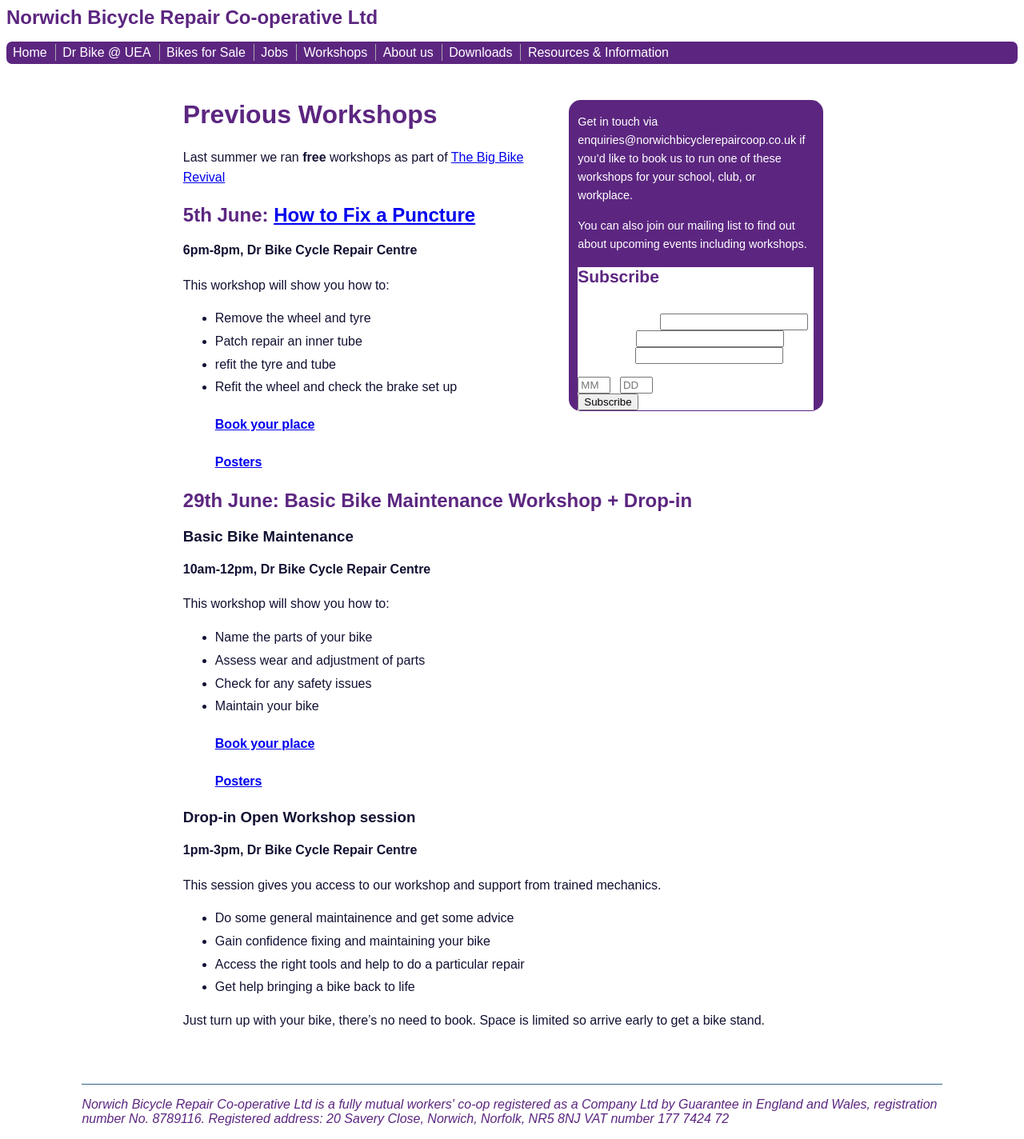
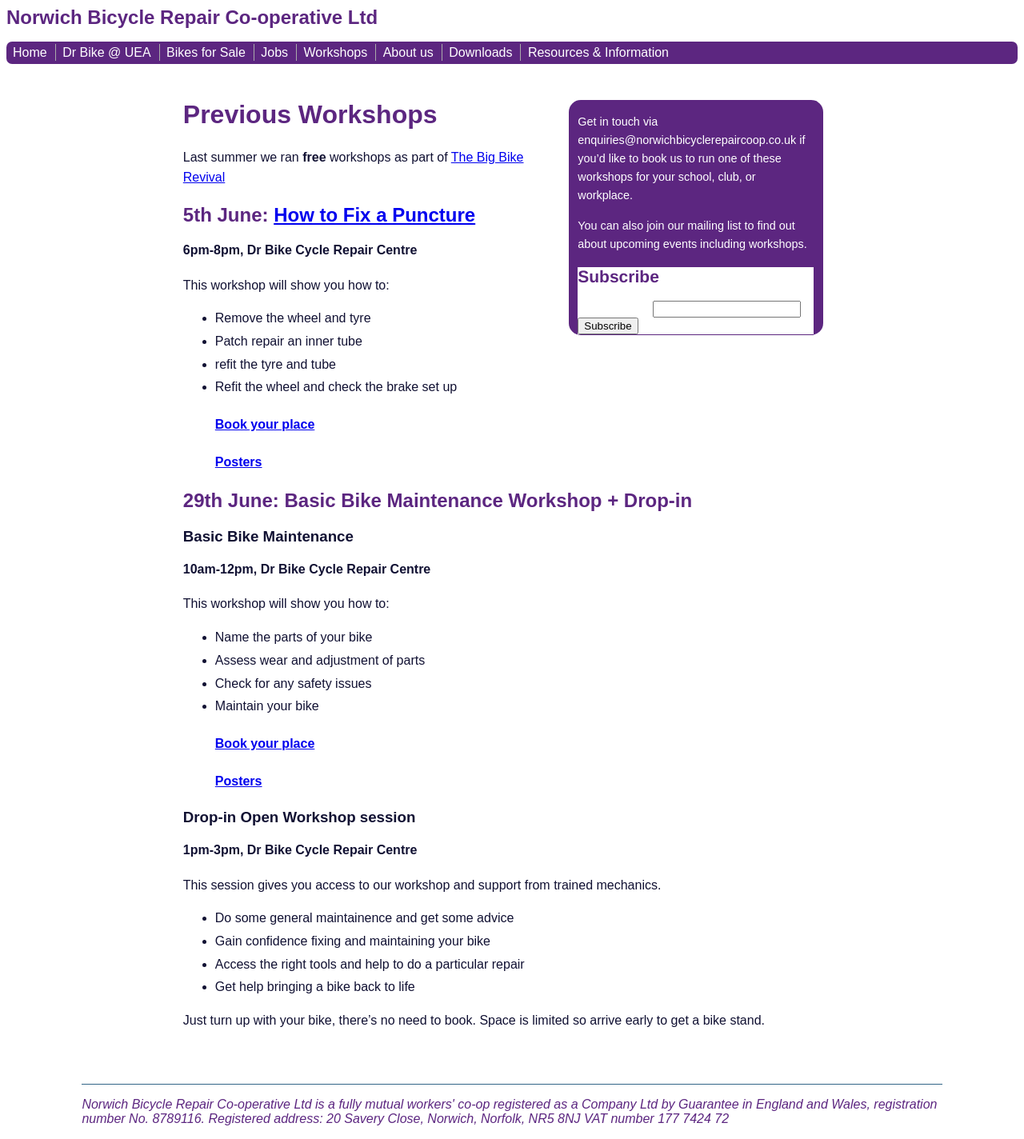
Before and after one commit to norwichbicyclerepaircooperative/norwichbicyclerepaircooperative.github.io, a Jekyll site: the page built from workshops/index.md, in a window 1280 px wide. Shown: the whole page at 80% size. Built offline with Jekyll 4.4.1, drawn with Linux system fonts in a browser that asks for light colours; comment, search, counter and statistics services are not loaded.

Commit message:
Update index.md

```diff
--- a/workshops/index.md
+++ b/workshops/index.md
@@ -8,7 +8,6 @@
 Get in touch via enquiries@norwichbicyclerepaircoop.co.uk if you'd like to book us to run one of these workshops for your school, club, or workplace.
 
 You can also join our mailing list to find out about upcoming events including workshops.
-
 <!-- Begin Mailchimp Signup Form -->
 <link href="//cdn-images.mailchimp.com/embedcode/classic-10_7.css" rel="stylesheet" type="text/css">
 <style type="text/css">
@@ -20,28 +19,11 @@
 <form action="https://gmail.us5.list-manage.com/subscribe/post?u=e317082ca26f50c2f9fa15c06&amp;id=358dc88c2a" method="post" id="mc-embedded-subscribe-form" name="mc-embedded-subscribe-form" class="validate" target="_blank" novalidate>
     <div id="mc_embed_signup_scroll">
 	<h2>Subscribe</h2>
-<div class="indicates-required"><span class="asterisk">*</span> indicates required</div>
 <div class="mc-field-group">
-	<label for="mce-EMAIL">Email Address  <span class="asterisk">*</span>
-</label>
+	<label for="mce-EMAIL">Email Address </label>
 	<input type="email" value="" name="EMAIL" class="required email" id="mce-EMAIL">
 </div>
-<div class="mc-field-group">
-	<label for="mce-FNAME">First Name </label>
-	<input type="text" value="" name="FNAME" class="" id="mce-FNAME">
-</div>
-<div class="mc-field-group">
-	<label for="mce-LNAME">Last Name </label>
-	<input type="text" value="" name="LNAME" class="" id="mce-LNAME">
-</div>
-<div class="mc-field-group size1of2">
-	<label for="mce-BIRTHDAY-month">Birthday </label>
-	<div class="datefield">
-		<span class="subfield monthfield"><input class="birthday " type="text" pattern="[0-9]*" value="" placeholder="MM" size="2" maxlength="2" name="BIRTHDAY[month]" id="mce-BIRTHDAY-month"></span> /
-		<span class="subfield dayfield"><input class="birthday " type="text" pattern="[0-9]*" value="" placeholder="DD" size="2" maxlength="2" name="BIRTHDAY[day]" id="mce-BIRTHDAY-day"></span>
-		<span class="small-meta nowrap">( mm / dd )</span>
-	</div>
-</div>	<div id="mce-responses" class="clear">
+	<div id="mce-responses" class="clear">
 		<div class="response" id="mce-error-response" style="display:none"></div>
 		<div class="response" id="mce-success-response" style="display:none"></div>
 	</div>    <!-- real people should not fill this in and expect good things - do not remove this or risk form bot signups-->
@@ -50,7 +32,7 @@
     </div>
 </form>
 </div>
-<script type='text/javascript' src='//s3.amazonaws.com/downloads.mailchimp.com/js/mc-validate.js'></script><script type='text/javascript'>(function($) {window.fnames = new Array(); window.ftypes = new Array();fnames[0]='EMAIL';ftypes[0]='email';fnames[1]='FNAME';ftypes[1]='text';fnames[2]='LNAME';ftypes[2]='text';fnames[3]='ADDRESS';ftypes[3]='address';fnames[4]='PHONE';ftypes[4]='phone';fnames[5]='BIRTHDAY';ftypes[5]='birthday';}(jQuery));var $mcj = jQuery.noConflict(true);</script>
+
 <!--End mc_embed_signup-->
 
 {% endcapture %}
```
